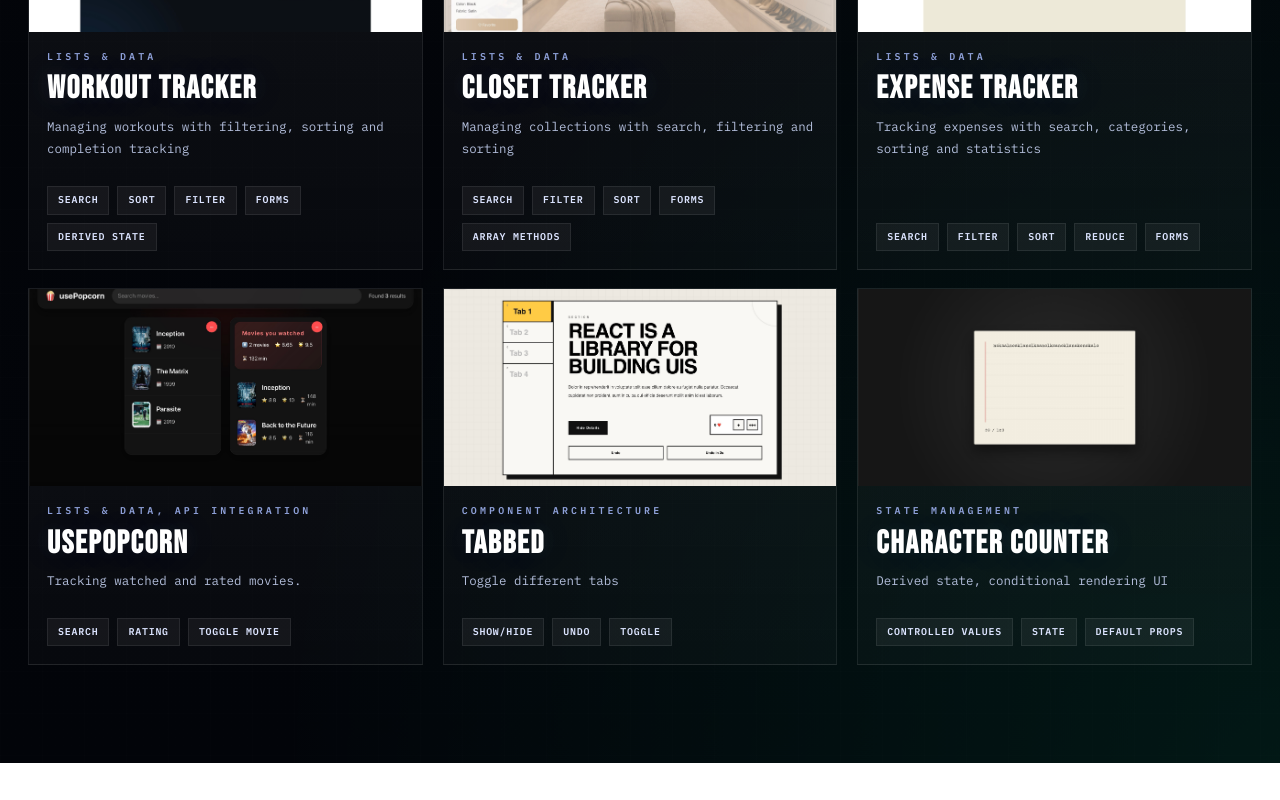
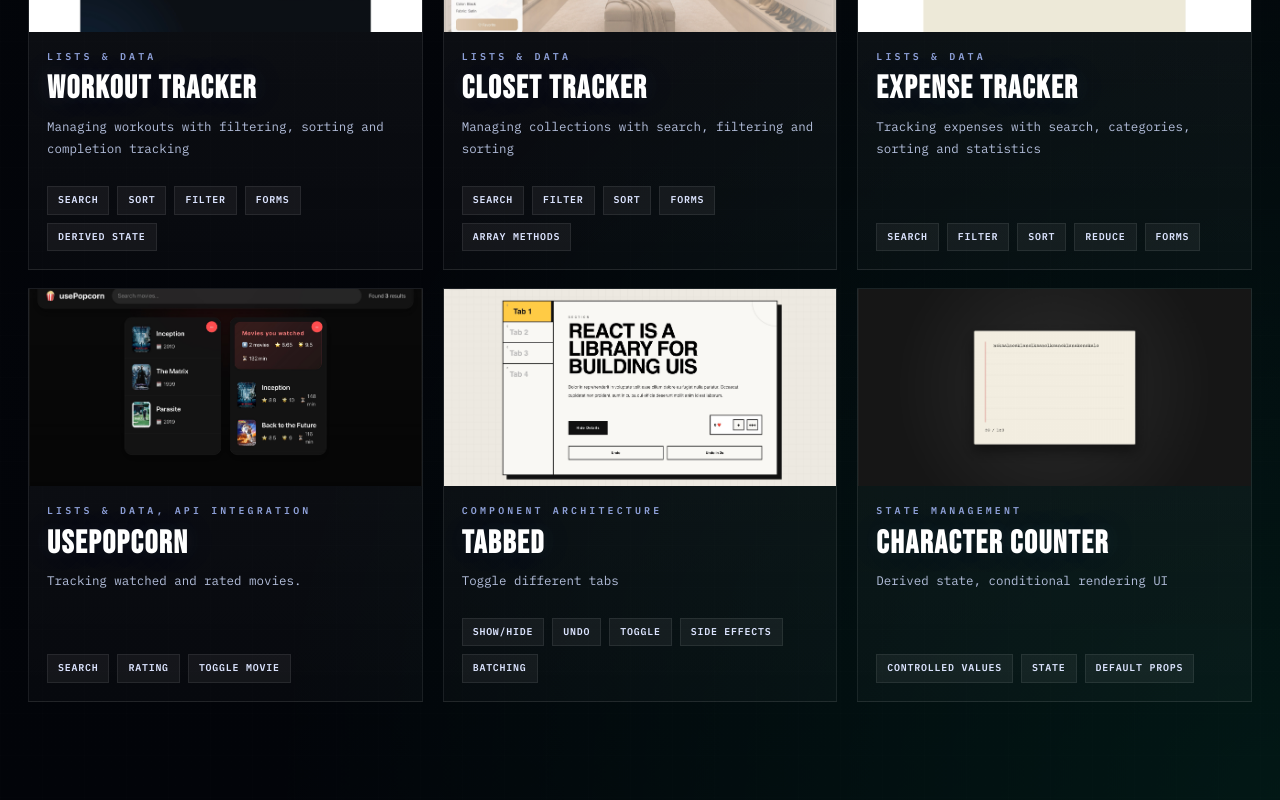
Before and after one commit to shay122990/ReactJS-basics-practice-projects, a React (Vite) app: page / in a window 1280 px wide. Shown: the part 2605-3405 px from the top of the page. Before the commit the page ends 3368 px from the top, so only its background shows below. Built offline with nearby package versions, Linux system fonts and the light colour scheme.

Commit message:
eat-n-split added key to formsplitbill, edited skills on tabbed projects

```diff
--- a/src/data/projects.js
+++ b/src/data/projects.js
@@ -200,7 +200,7 @@ export const PROJECTS = [
     title: "Tabbed",
     category: "Component Architecture",
     learn: "Toggle different tabs",
-    skills: ["show/hide", "undo", "toggle"],
+    skills: ["show/hide", "undo", "toggle", "side effects", "batching"],
     img: tabs,
   },
   {
--- a/src/projects/eat-n-split/index.jsx
+++ b/src/projects/eat-n-split/index.jsx
@@ -85,6 +85,7 @@ export default function EatNSplit() {
 
       {selectedFriend && (
         <FormSplitBill
+          key={selectedFriend.id}
           selectedFriend={selectedFriend}
           onSplitBill={handleSplitBill}
         />
```
